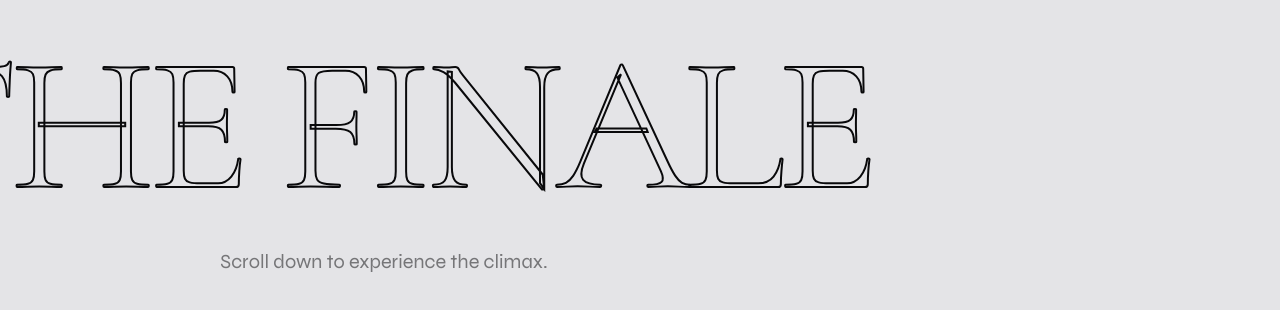
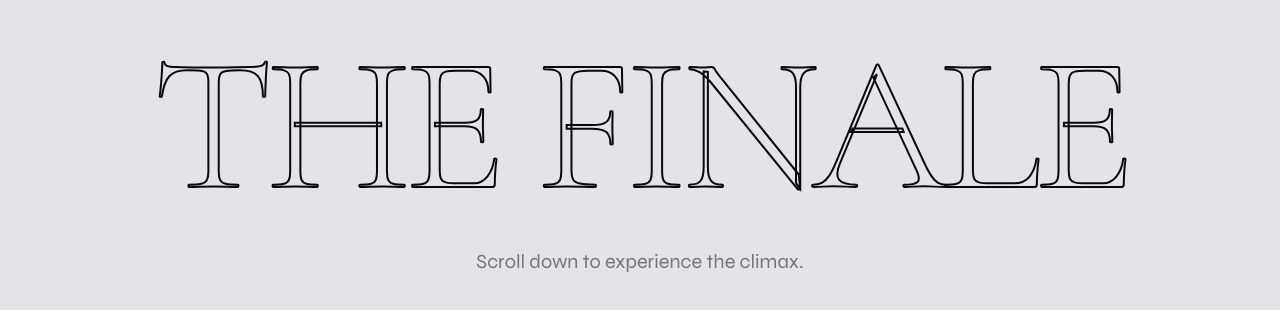
Before and after one commit to harrynaveen8-crypto/aura-salon-bridal, a React (Vite) app: page / in a window 1280 px wide. Shown: the part 3167-3477 px from the top of the page. Built offline with nearby package versions, Linux system fonts and the light colour scheme.

Commit message:
V17: Fixed horizontal scroll math to perfectly center the final tension panel on the screen during the dead zone scroll.

```diff
--- a/src/pages/Home.jsx
+++ b/src/pages/Home.jsx
@@ -43,7 +43,7 @@ const Home = ({ setTheme, revealImage, setRevealImage }) => {
   const { scrollYProgress: horizontalScroll } = useScroll({ target: horizontalRef });
   const smoothHorizontal = useSpring(horizontalScroll, { stiffness: 100, damping: 30, restDelta: 0.001 });
   // Adjusted horizontal tracking to give more tension at the end before dropping to the footer
-  const xTransform = useTransform(smoothHorizontal, [0, 0.8, 1], ["0%", "-80%", "-80%"]);
+  const xTransform = useTransform(smoothHorizontal, [0, 0.8, 1], ["0%", "-75%", "-75%"]);
   const imageParallax = useTransform(smoothHorizontal, [0, 1], ["-15%", "15%"]);
 
   return (
```
